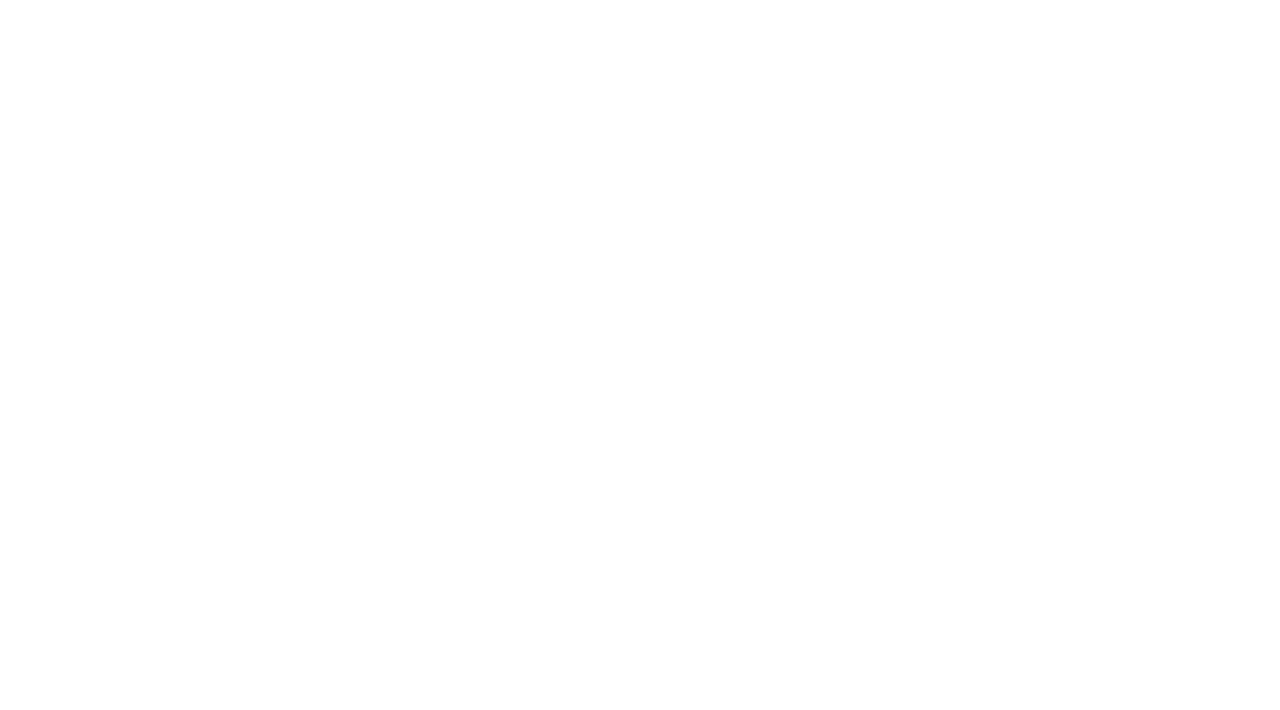
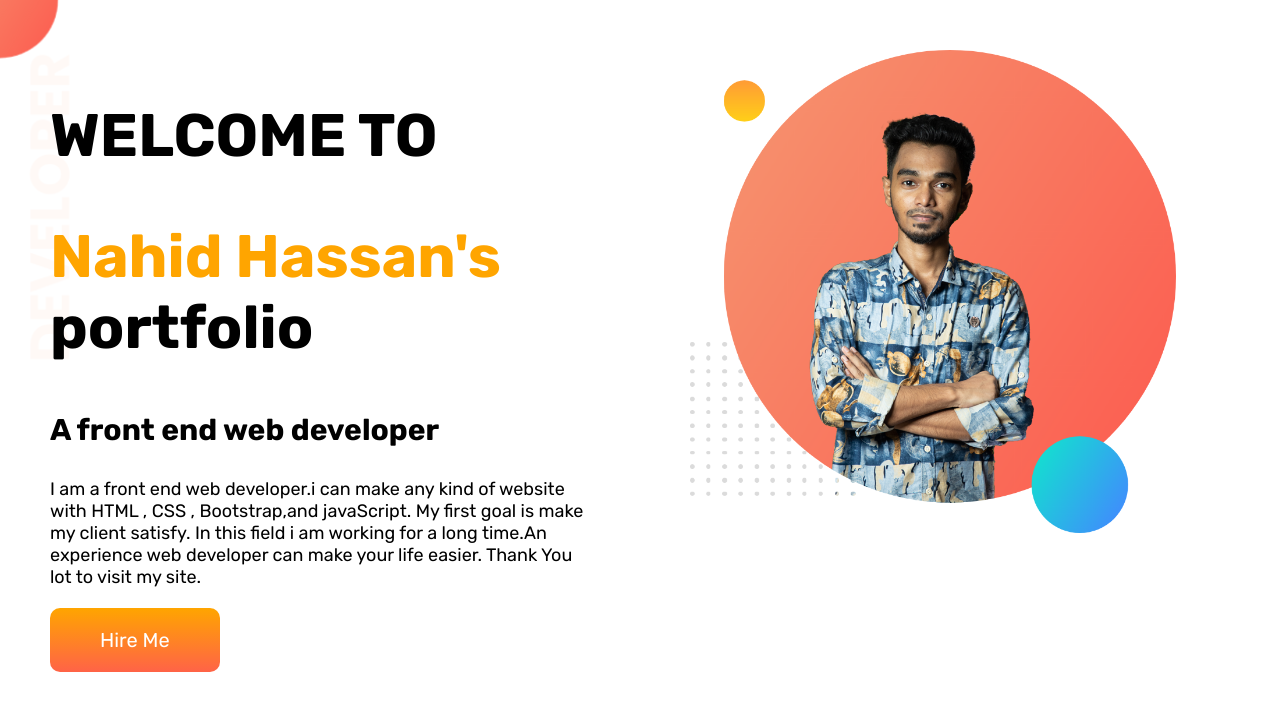
Before and after one commit to Nahid-07/developer-portfolio, a plain HTML site: page index.html in a window 1280 px wide. Drawn offline with Linux system fonts and the light colour scheme.

Commit message:
header-added

```diff
--- a/css/style.css
+++ b/css/style.css
@@ -0,0 +1,37 @@
+body{
+    font-family: 'Rubik', sans-serif;
+    margin: 0;
+}
+section{
+    display: flex;
+    background-image: url(../images/top-banner.png);
+    background-repeat: no-repeat;
+}
+.half-width{
+    width: 50%;
+    padding: 50px;
+}
+h1{
+    font-size: 60px
+}
+.color-text{
+    color: orange;
+}
+.half-width img{
+    width: 90%
+}
+h3{
+    font-size: 30px;
+}
+p{
+    font-size: 18px;
+    margin-bottom: 40px;
+}
+a{
+    text-decoration: none;
+    font-size: 20px;
+    background-image: linear-gradient(orange,tomato);
+    color: white;
+    padding: 20px 50px;
+    border-radius: 10px;
+}
--- a/index.html
+++ b/index.html
@@ -5,9 +5,26 @@
     <meta http-equiv="X-UA-Compatible" content="IE=edge">
     <meta name="viewport" content="width=device-width, initial-scale=1.0">
     <title>my-portfolio.web</title>
+    <link rel="preconnect" href="https://fonts.googleapis.com">
+    <link rel="preconnect" href="https://fonts.gstatic.com" crossorigin>
+    <link href="https://fonts.googleapis.com/css2?family=Open+Sans:wght@300;400&family=Rubik:wght@400;700&display=swap" rel="stylesheet">
     <link rel="stylesheet" href="css/style.css">
 </head>
 <body>
-
+    <section>
+        <div class="half-width">
+            <h1>WELCOME TO</h1>
+            <h1><span class="color-text">Nahid Hassan's</span> portfolio</h1>
+            <h3>A front end web developer</h3>
+            <p>I am a front end web developer.i can make any kind of website with HTML , CSS , Bootstrap,and javaScript.
+            My first goal is make my client satisfy. In this field i am working for a long time.An experience web developer can make your life easier.
+                Thank You lot to visit my site.
+            </p>
+            <a href="#">Hire Me</a>
+        </div>
+        <div class="half-width">
+            <img src="images/my-bg.png" alt="">
+        </div>
+    </section>
 </body>
 </html>
```
Also changed, not shown: images/asif-bg-2.png (added), images/dream-bg.png (added), images/exp-bg.png (added), images/jhankar.png (added), images/jhankar2.png (added), images/my-bg.png (added), images/my-bg2.png (added), images/top-banner.png (added), 7 other files.
